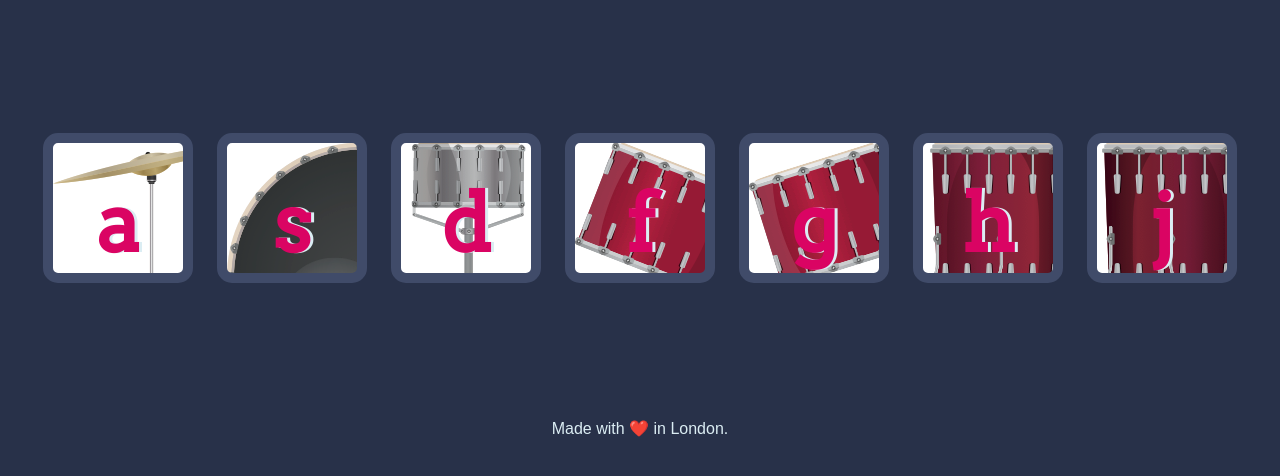
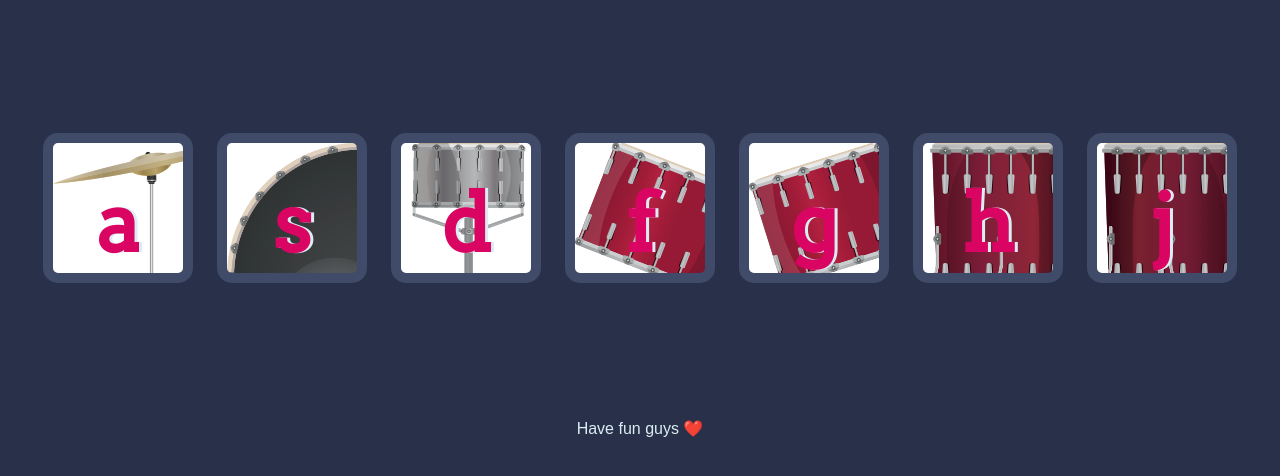
Before and after one commit to JachiEzeh/drumkit, a plain HTML site: page index.html in a window 1280 px wide. Shown: the part 156-632 px from the top of the page. Drawn offline with Linux system fonts and the light colour scheme.

Commit message:
Changed line 26

```diff
--- a/index.html
+++ b/index.html
@@ -23,7 +23,7 @@
   <script src="index.js" async defer></script>
 </body>
 <footer>
-    Made with ❤️ in London.
+    Have fun guys ❤️
 </footer>
 
 
```
